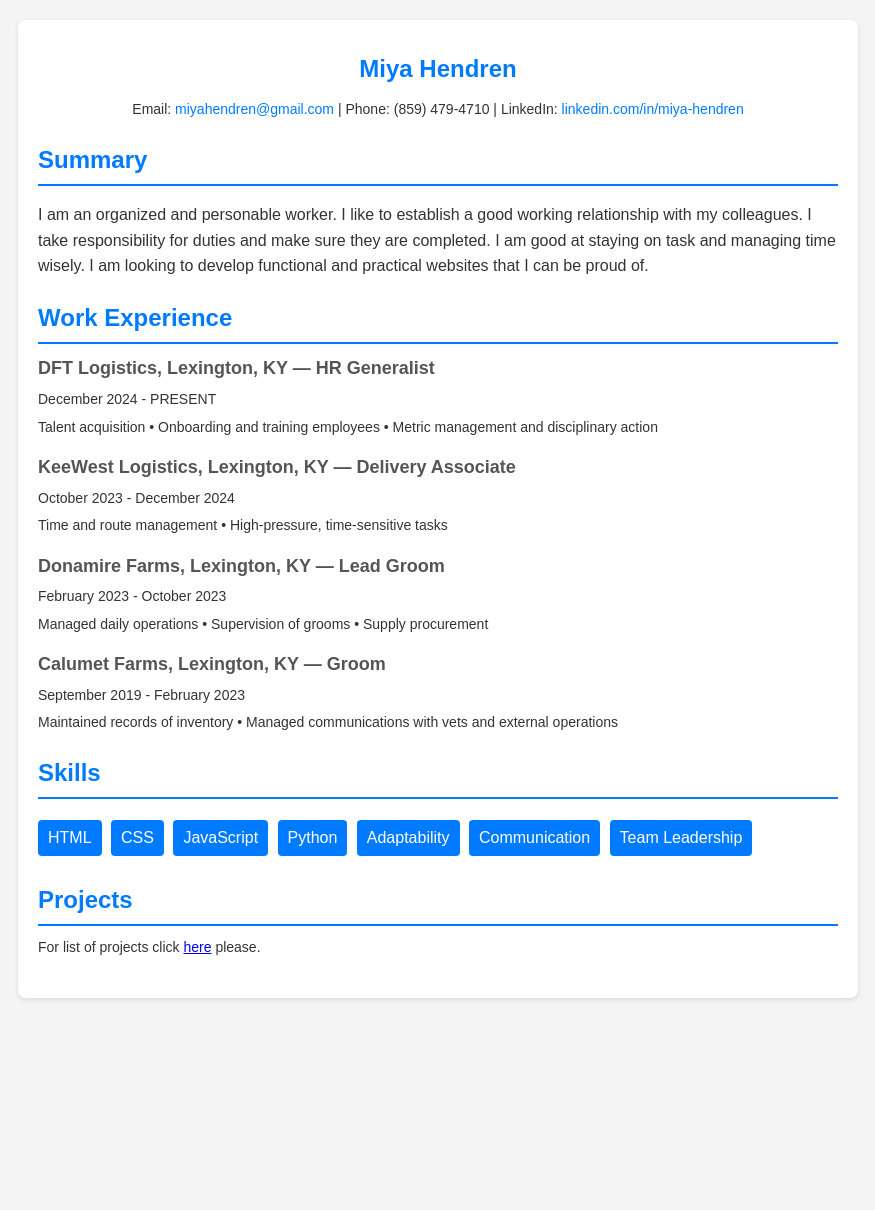
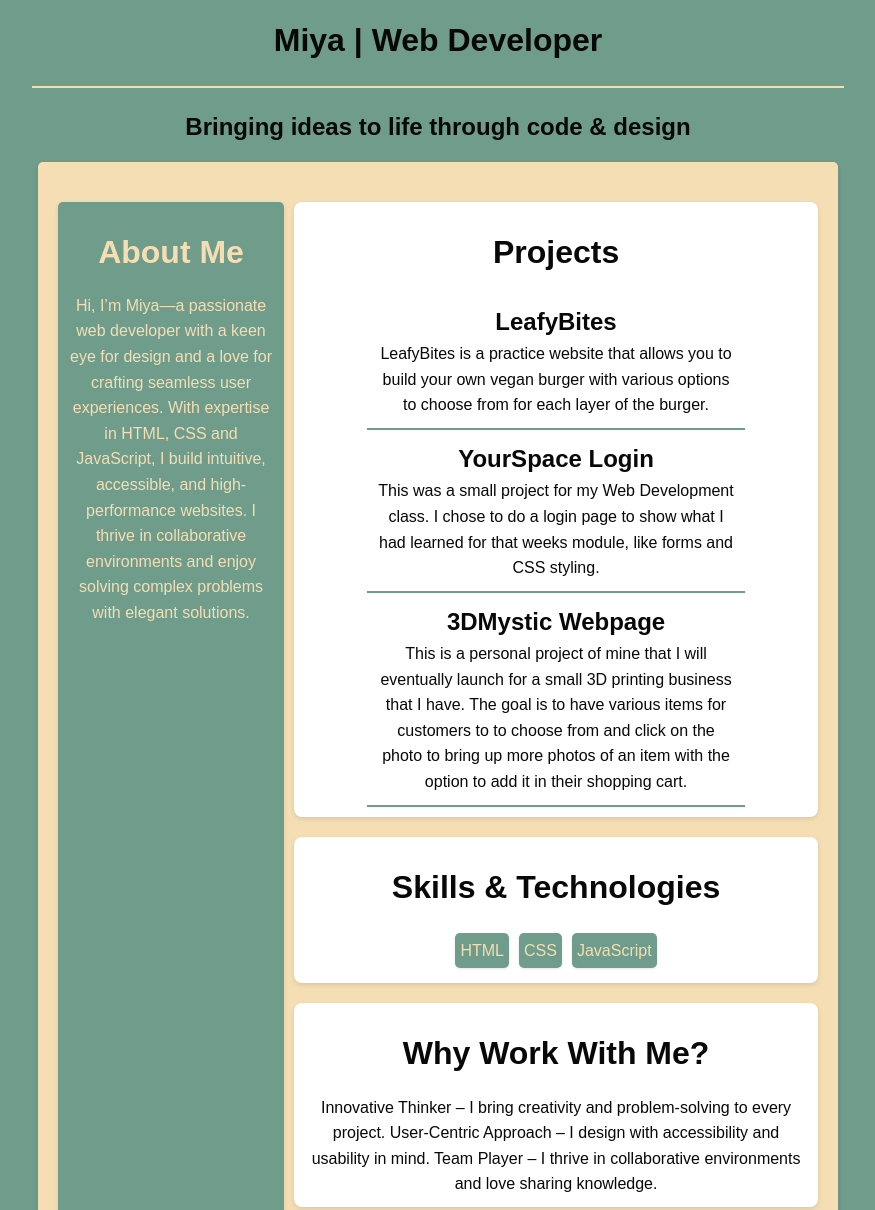
Before and after one commit to 3DMystic/3DMystic.github.io, a plain HTML site: page index.html in a window 1280 px wide. Shown: the top 1210 px of the page, without its empty margins (202-1077 px from the left). Before the commit the page ends 1018 px from the top, so only its background shows below. Drawn offline with Linux system fonts and the light colour scheme.

Commit message:
updated resume

```diff
--- /dev/null
+++ b/css/index.css
@@ -0,0 +1,145 @@
+/* CSS Reset */
+* {
+    margin: 0;
+    padding: 0;
+    box-sizing: border-box;
+}
+
+html, body {
+    height: 100%;
+}
+
+body {
+    line-height: 1.5;
+    -webkit-font-smoothing: antialiased;
+}
+
+img, picture, video, canvas, svg {
+    display: block;
+    max-width: 100%;
+}
+
+input, button, textarea, select {
+    font: inherit;
+}
+
+a {
+    text-decoration: none;
+    color: inherit;
+}
+
+ul, ol {
+    list-style: none;
+}
+
+/* Global Styles */
+body {
+    background: #6f9c8b;
+    font-family: Arial, sans-serif;
+    line-height: 1.6;
+    margin: 0;
+    padding: 0;
+    color: #080808;
+}
+
+.container {
+    text-align: center;
+    max-width: 800px;
+    margin: auto;
+    padding: 20px;
+    background: #6f9c8b;
+    box-shadow: 0 2px 5px rgba(0, 0, 0, 0.1);
+}
+
+header,
+.header {
+    margin: 10px auto;
+    padding: 5px;
+    width: 80%;
+    text-align: center;
+}
+
+hr {
+    border: 0;
+    height: 2px;
+    background: wheat;
+    margin: 20px auto;
+    width: 80%;
+}
+
+.quote {
+    width: 75%;
+    margin: auto;
+    text-align: center;
+}
+
+.projectsContainer {
+    margin: 20px 0;
+    padding: 10px;
+    background-color: #fff;
+    border-radius: 8px;
+    box-shadow: 0 2px 5px rgba(0, 0, 0, 0.1);
+}
+.projectsSection {
+    margin: auto;
+    padding: 10px;
+    border-bottom: 2px solid #6f9c8b;;
+    width: 75%;
+}
+
+.section {
+    margin: 20px 0;
+    padding: 10px;
+    background-color: #fff;
+    border-radius: 8px;
+    box-shadow: 0 2px 5px rgba(0, 0, 0, 0.1);
+}
+
+.skills {
+    display: flex;
+    flex-wrap: wrap;
+    justify-content: center;
+    gap: 10px;
+}
+
+li {
+    margin: 5px 0;
+    padding: 5px;
+    background-color: #6f9c8b;
+    color: wheat;
+    border-radius: 5px;
+    box-shadow: 0 1px 3px rgba(0, 0, 0, 0.1);
+}
+
+a {
+    color: #6f9c8b;
+    border-bottom: #6f9c8b solid 1px;
+}
+
+/* Media Queries */
+
+@media (min-width: 800px) {
+    .container {
+        display: flex;
+        flex-direction: row;
+        gap: 10px;
+        background-color: wheat;
+        border-radius: 5px;
+    }
+    .about {
+        width: 50rem;
+        padding: 10px;
+        background-color: #6f9c8b;
+        color: wheat;
+        border-radius: 5px;
+    }
+    .main {
+        flex-grow: 2;
+    }
+    a:hover {
+        color: wheat;
+        background-color: #6f9c8b;
+        border-radius: 5px;
+        padding: 2px 5px;
+    }
+}
--- a/index.html
+++ b/index.html
@@ -4,87 +4,66 @@
         <meta charset="UTF-8" />
         <meta name="viewport" content="width=device-width, initial-scale=1.0" />
         <title>Resume Template</title>
-        <link rel="stylesheet" href="style.css">
+        <link rel="stylesheet" href="./css/index.css">
     </head>
 
     <body>
-        <main class="container">
-            <section class="header">
-                <h1>Miya Hendren</h1>
-                <p class="contact">
-                    Email:
-                    <a href="mailto:yourname@example.com"
-                        >miyahendren@gmail.com</a
-                    >
-                    | Phone: (859) 479-4710 | LinkedIn:
-                    <a href="#">linkedin.com/in/miya-hendren</a>
-                </p>
-            </section>
-            <section class="section">
-                <h2>Summary</h2>
-                <p>
-                    I am an organized and personable worker. I like to establish a good working relationship with my colleagues.
-                    I take responsibility for duties and make sure they are completed. I am good at staying on task
-                    and managing time wisely. I am looking to develop functional and practical
-                    websites that I can be proud of.
-                </p>
-            </section>
-            <section class="section">
-                <h2>Work Experience</h2>
-                <div class="item">
-                    <h3>DFT Logistics, Lexington, KY — HR Generalist</h3>
-                    <p>December 2024 - PRESENT</p>
-                    <p>
-                        Talent acquisition &#x2022;
-                        Onboarding and training employees &#x2022;
-                        Metric management and disciplinary action
+        <header>
+            <h1 class="mainHeader">Miya | Web Developer</h1>
+            <hr/>
+            <h2 class="quote">Bringing ideas to life through code & design</h2>
+        </header>
+        <div class="container">
+            <div class="section about">
+                <h1 class="header">About Me</h1>
+                <p>Hi, I’m Miya—a passionate web developer with a keen eye for design and a love
+                    for crafting seamless user experiences. With expertise in HTML, CSS and JavaScript,
+                    I build intuitive, accessible, and high-performance websites.
+                    I thrive in collaborative environments and enjoy solving complex problems with elegant solutions.</p>
+            </div>
+            <main class="main">
+                <div class="projectsContainer">
+                    <h1 class="header">Projects</h1>
+                    <div class="projectsSection">
+                        <h2>LeafyBites</h2>
+                        <p>LeafyBites is a practice website that allows you to build your own vegan burger with
+                            various options to choose from for each layer of the burger.</p>
+                    </div>
+                    <div class="projectsSection">
+                        <h2>YourSpace Login</h2>
+                        <p>This was a small project for my Web Development class. I chose to do a login page
+                            to show what I had learned for that weeks module, like forms and CSS styling.
                         </p>
                     </div>
-                <div class="item">
-                    <h3>KeeWest Logistics, Lexington, KY — Delivery Associate</h3>
-                    <p>October 2023 - December 2024</p>
-                    <p>
-                        Time and route management &#x2022;
-                        High-pressure, time-sensitive tasks
+                    <div class="projectsSection">
+                        <h2>3DMystic Webpage</h2>
+                        <p>This is a personal project of mine that I will eventually launch for a small
+                            3D printing business that I have. The goal is to have various items for customers to
+                            to choose from and click on the photo to bring up more photos of an item with the option
+                            to add it in their shopping cart.
                         </p>
                     </div>
-                <div class="item">
-                    <h3>Donamire Farms, Lexington, KY — Lead Groom</h3>
-                    <p>February 2023 - October 2023</p>
-                    <p>
-                        Managed daily operations &#x2022;
-                        Supervision of grooms &#x2022;
-                        Supply procurement
-                    </p>
                 </div>
-                <div class="item">
-                    <h3>Calumet Farms, Lexington, KY — Groom</h3>
-                    <p>September 2019 - February 2023</p>
-                    <p>
-                        Maintained records of inventory &#x2022;
-                        Managed communications with vets and external operations
-                    </p>
-                </div>
-            <section class="section">
-                <h2>Skills</h2>
-                <div class="skills">
-                    <ul>
+                <div class="section">
+                    <h1 class="header">Skills & Technologies</h1>
+                    <ul class="skills">
                             <li>HTML</li>
                             <li>CSS</li>
                             <li>JavaScript</li>
-                        <li>Python</li>
-                        <li>Adaptability</li>
-                        <li>Communication</li>
-                        <li>Team Leadership</li>
                     </ul>
                 </div>
-            </section>
-            <section class="section">
-                <h2>Projects</h2>
-                <div class="item">
-                    <p>For list of projects click <a href="./projects.html" target="_blank">here</a> please.</p>
+                <div class="section">
+                    <h1 class="header">Why Work With Me?</h1>
+                    <p class="contact">Innovative Thinker – I bring creativity and problem-solving to every project.
+                        User-Centric Approach – I design with accessibility and usability in mind. Team Player – I thrive in collaborative environments and love sharing knowledge.</p>
                 </div>
-            </section>
+                <div class="section">
+                    <h1 class="header">Let's Connect!</h1>
+                    <p>Email: miya.dev@example.com</p>
+                    <p>Phone: (555) 555-5555</p>
+                    <p>GitHub: <a href="http://www.github.com/3DMystic" target="_blank">3DMystic</a></p>
+                    <p>LinkedIn: <a href="http://www.linkedin.com/in/miya-hendren" target="_blank">miya-hendren</a></p>
             </main>
+        </div>
     </body>
 </html>
```
Also changed, not shown: projects.html (+1 -1 lines), resume.html (added, +88 -0 lines), css/style.css (renamed from style.css). Lines whose indentation alone changed are shown as unchanged.
